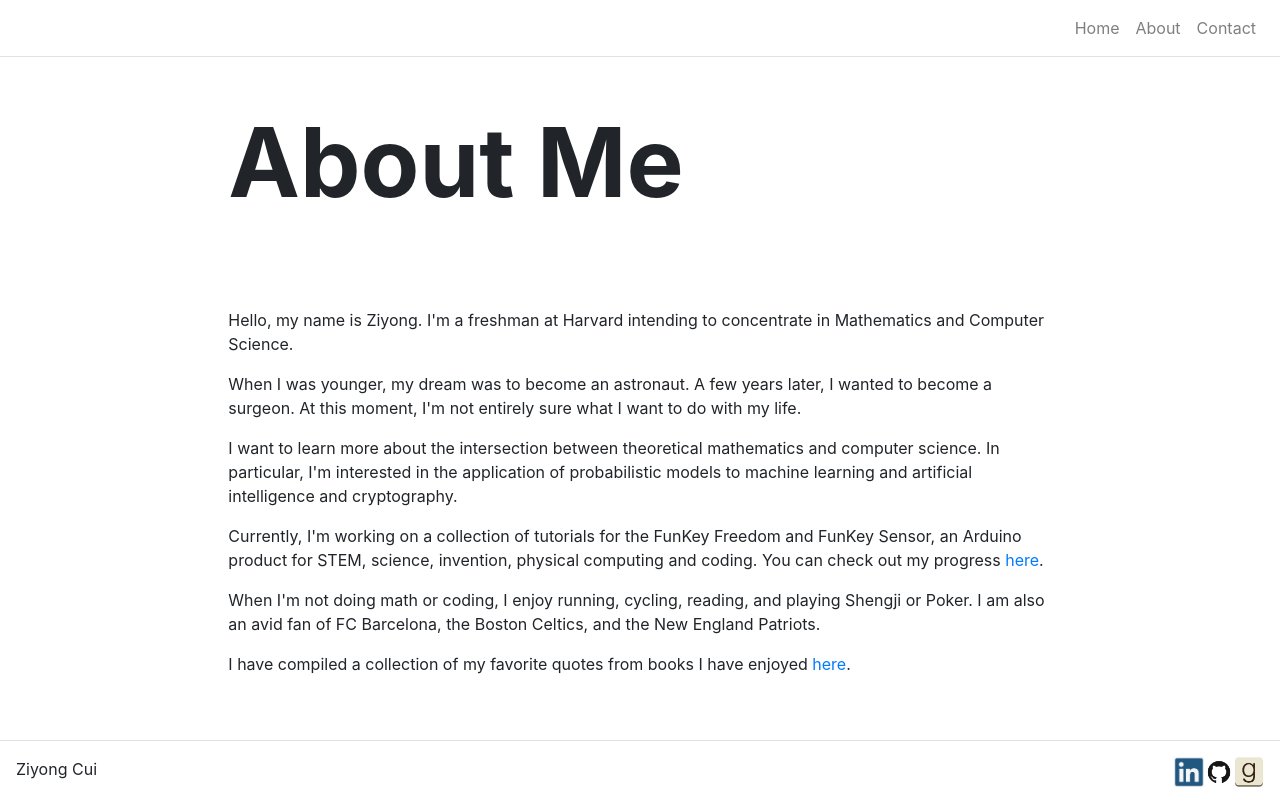
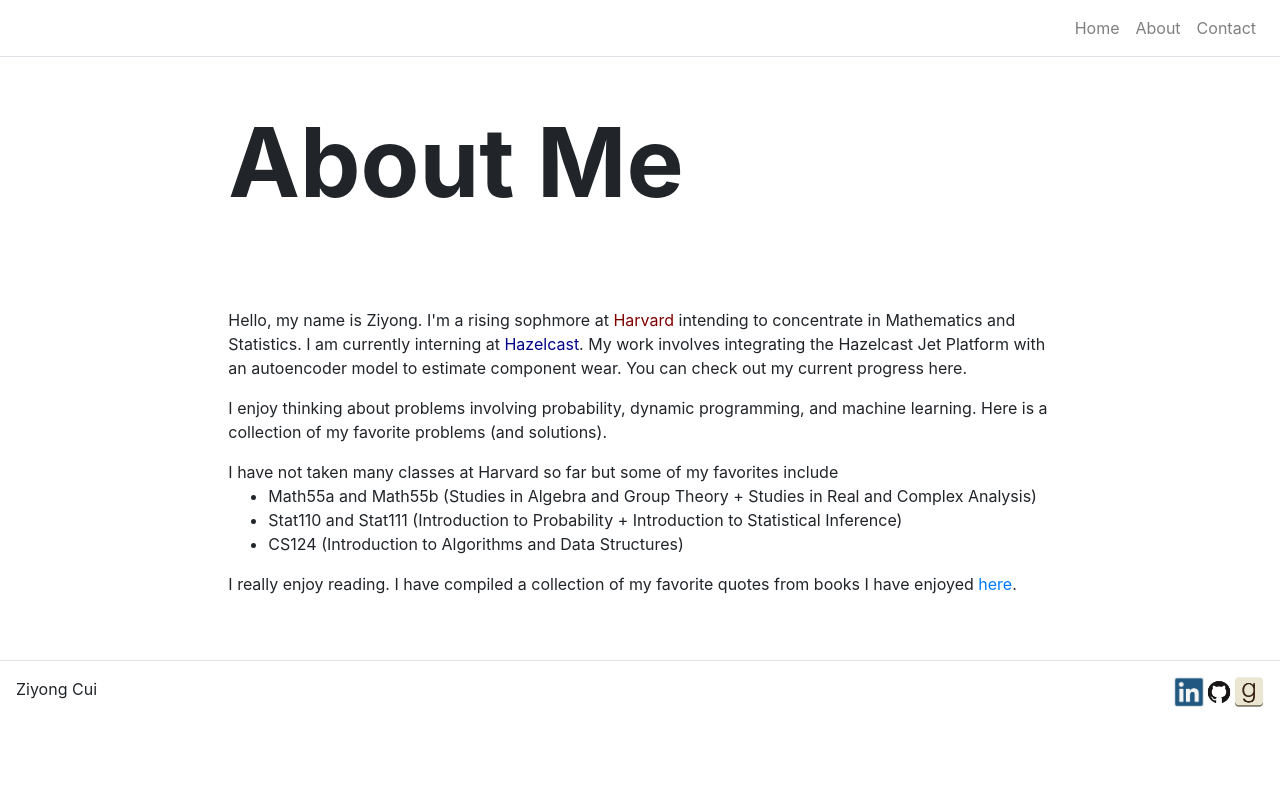
Before and after one commit to ziyongcui/site, a React app: page /site/about in a window 1280 px wide. Built offline with nearby package versions, Linux system fonts and the light colour scheme.

Commit message:
update: summer

```diff
--- a/src/QuoteDB.js
+++ b/src/QuoteDB.js
@@ -17,7 +17,7 @@ import wherethecrawdadssing from './bookim/wherethecrawdadssing.jpg';
 import wethedrowned from './bookim/wethedrowned.jpg';
 import thecallofthewild from './bookim/thecallofthewild.jpg';
 
-import onwriting from './bookim/onwritingjpg';
+import onwriting from './bookim/onwriting.jpg';
 
 const quotes = [
     {
--- a/src/components/Carousel.js
+++ b/src/components/Carousel.js
@@ -5,6 +5,7 @@ import Card from '../components/Card';
 import sunset1 from '../assets/images/sunset1.png';
 import waterski from '../assets/images/waterski.png';
 import ziyong from '../assets/images/ziyong.jpg';
+import dobble from '../assets/images/dobble.svg';
 import Container from 'react-bootstrap/Container';
 import Row from 'react-bootstrap/Row';
 
@@ -16,8 +17,8 @@ class Carousel extends React.Component {
             items: [
                 {
                     id: 0,
-                    title: 'Sunsets',
-                    subTitle: 'Some of my favorite sunsets',
+                    title: 'Blog',
+                    subTitle: 'My thoughts.',
                     imgSrc: sunset1,
                     link: '',
                     selected: false
@@ -25,16 +26,16 @@ class Carousel extends React.Component {
                 {
                     id: 1,
                     title: 'Ziyong',
-                    subTitle: 'Some of my projects',
+                    subTitle: 'Some of my projects.',
                     imgSrc: ziyong,
                     link: '',
                     selected: false
                 },
                 {
                     id: 2,
-                    title: 'Hobbies',
-                    subTitle: 'Some things I enjoy',
-                    imgSrc: waterski,
+                    title: 'Collection of Problems',
+                    subTitle: 'Some things I enjoy.',
+                    imgSrc: dobble,
                     link: '',
                     selected: false
                 },
--- a/src/pages/AboutPage.js
+++ b/src/pages/AboutPage.js
@@ -9,17 +9,27 @@ function AboutPage(props) {
             <Hero title={props.title} />
 
             <Content>
-            <p>Hello, my name is Ziyong. I'm a freshman at Harvard intending to concentrate in Mathematics and Computer Science.</p>
+            <p>
+                Hello, my name is Ziyong. I'm a rising sophmore at <a href="https://www.harvard.edu/" target="_blank" style={{color: "maroon"}}>Harvard</a> intending to concentrate in Mathematics and Statistics.
+                I am currently interning at <a href="https://hazelcast.com/" target="_blank" style={{color: "darkblue"}}>Hazelcast</a>. My work involves integrating the Hazelcast Jet Platform with an autoencoder model to estimate component wear. You can check out my current progress here.
+            </p>
 
-            <p>When I was younger, my dream was to become an astronaut. A few years later, I wanted to become a surgeon. At this moment, I'm not entirely sure what I want to do with my life. </p>
+            <p>
+            I enjoy thinking about problems involving probability, dynamic programming, and machine learning. Here is a collection of my favorite problems (and solutions).
+            </p>
 
-            <p>I want to learn more about the intersection between theoretical mathematics and computer science. In particular, I'm interested in the application of probabilistic models to machine learning and artificial intelligence and cryptography. </p>
+            <p>
+                I have not taken many classes at Harvard so far but some of my favorites include
+                <ul>
+                    <li>Math55a and Math55b (Studies in Algebra and Group Theory + Studies in Real and Complex Analysis)</li>
+                    <li>Stat110 and Stat111 (Introduction to Probability + Introduction to Statistical Inference)</li>
+                    <li>CS124 (Introduction to Algorithms and Data Structures)</li>
+                </ul>
+            </p>
 
-            <p>Currently, I'm working on a collection of tutorials for the FunKey Freedom and FunKey Sensor, an Arduino product for STEM, science, invention, physical computing and coding. You can check out my progress <a href="" target="_blank" rel="noopener noreferrer">here</a>.</p>
 
-            <p>When I'm not doing math or coding, I enjoy running, cycling, reading, and playing Shengji or Poker. I am also an avid fan of FC Barcelona, the Boston Celtics, and the New England Patriots. </p>
 
-            <p>I have compiled a collection of my favorite quotes from books I have enjoyed <a href="/site/quote" target="_blank" rel="noopener noreferrer">here</a>.</p>
+            <p>I really enjoy reading. I have compiled a collection of my favorite quotes from books I have enjoyed <a href="/site/quote" target="_blank" rel="noopener noreferrer">here</a>.</p>
             </Content>
         </div>
     );
```
Also changed, not shown: src/assets/images/dobble.svg (added), 1 other file (tests, documents, lock files or other folders).
